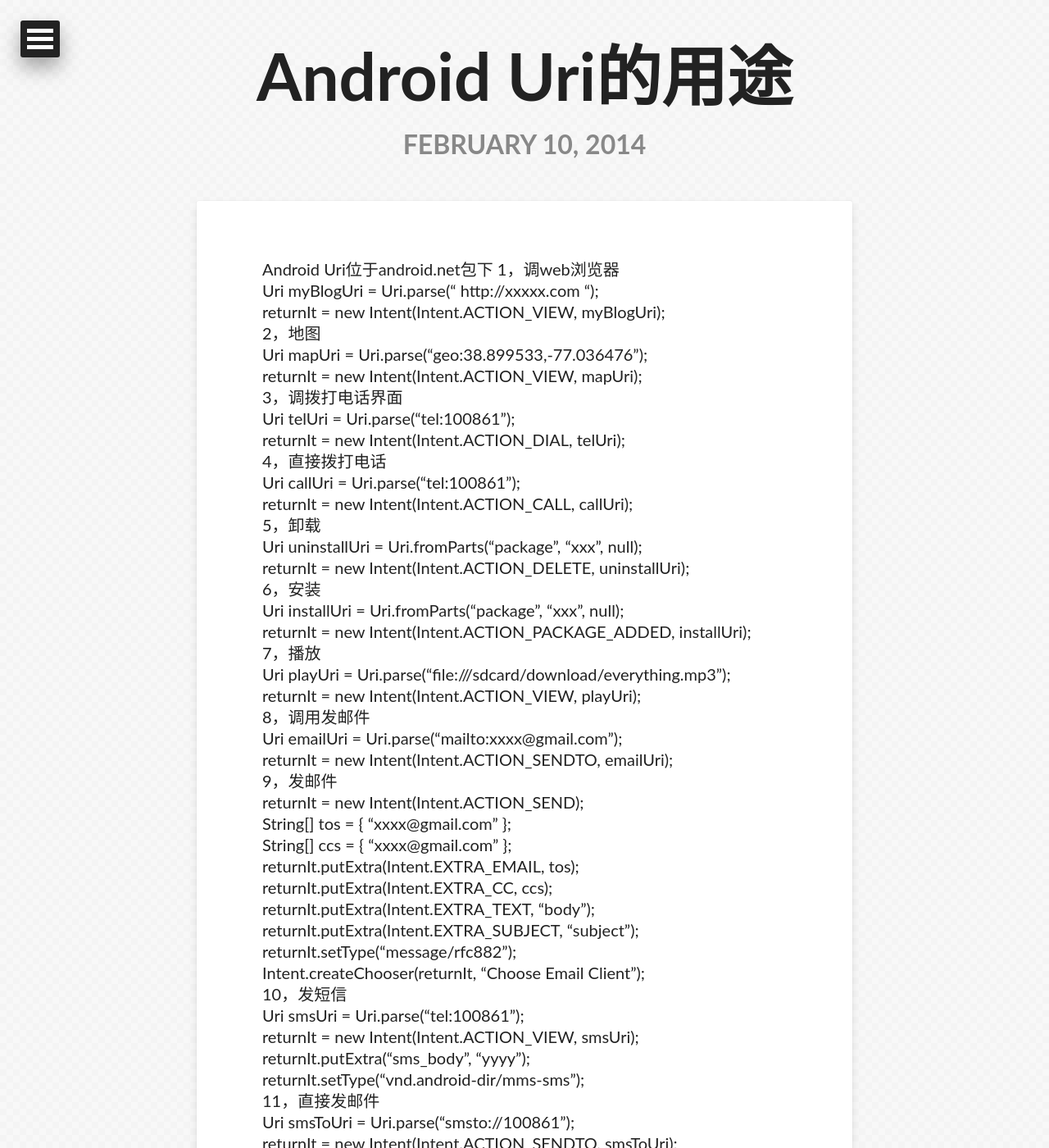
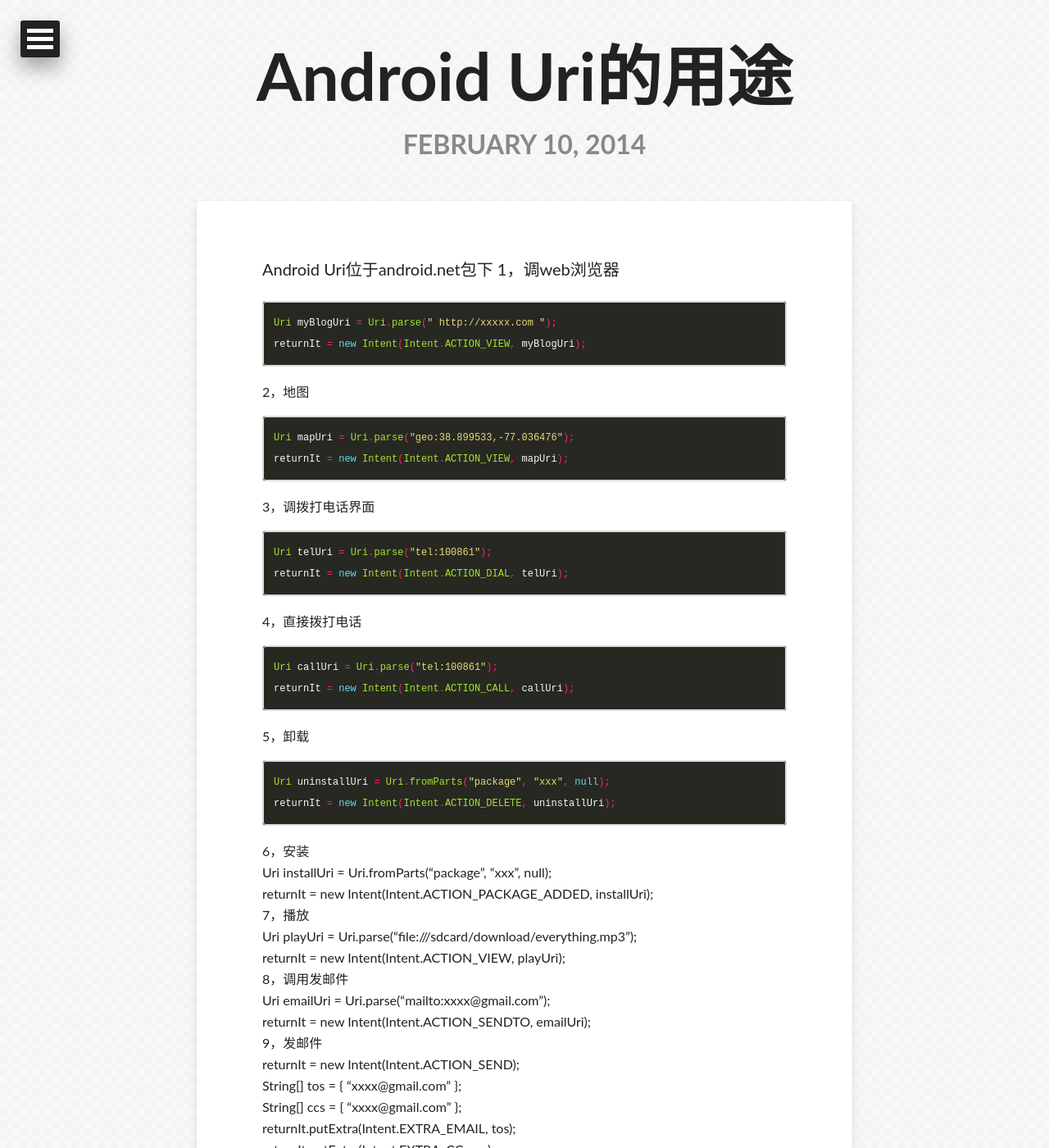
Before and after one commit to apyixiang/apyixiang.github.io, a Jekyll site: the page built from _posts/2014-02-10-android-uri.markdown, in a window 1280 px wide and 1400 px high. Shown: the whole window at 82% size. Built offline with Jekyll 4.4.1, drawn with Linux system fonts in a browser that asks for light colours; some web fonts are replaced; Markdown is read by kramdown in place of the engine named in the settings; comment, search, counter and statistics services are not loaded.

Commit message:
Update 2014-02-10-android-uri.markdown

````diff
--- a/_posts/2014-02-10-android-uri.markdown
+++ b/_posts/2014-02-10-android-uri.markdown
@@ -9,20 +9,40 @@ tags: [android]
 
 Android Uri位于android.net包下
 1，调web浏览器
+
+```java
 Uri myBlogUri = Uri.parse(" http://xxxxx.com ");
 returnIt = new Intent(Intent.ACTION_VIEW, myBlogUri);
+```
+
 2，地图
+
+```java
 Uri mapUri = Uri.parse("geo:38.899533,-77.036476");
 returnIt = new Intent(Intent.ACTION_VIEW, mapUri);
+```
+
 3，调拨打电话界面
+
+```java
 Uri telUri = Uri.parse("tel:100861");
 returnIt = new Intent(Intent.ACTION_DIAL, telUri);
+```
+
 4，直接拨打电话
+
+```java
 Uri callUri = Uri.parse("tel:100861");
 returnIt = new Intent(Intent.ACTION_CALL, callUri);
+```
+
 5，卸载
+
+```java
 Uri uninstallUri = Uri.fromParts("package", "xxx", null);
 returnIt = new Intent(Intent.ACTION_DELETE, uninstallUri);
+```
+
 6，安装
 Uri installUri = Uri.fromParts("package", "xxx", null);
 returnIt = new Intent(Intent.ACTION_PACKAGE_ADDED, installUri);
````
